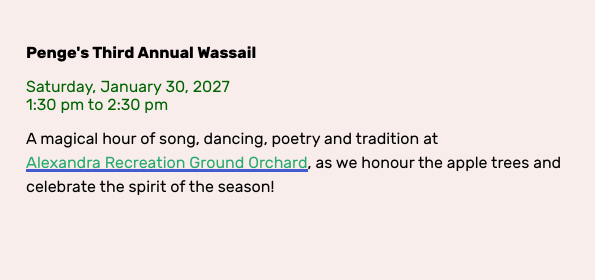
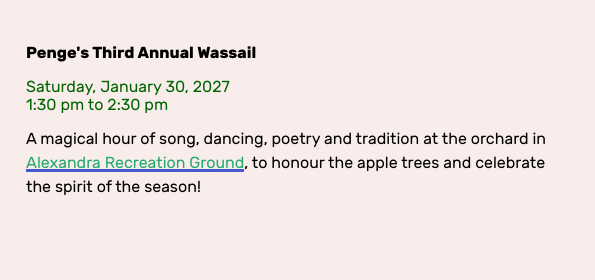
Before and after one commit to minkaotic/quaggy-morris, a plain HTML site: page events.html in a window 1280 px wide. Shown: the part 800-1080 px from the top of the page, 510-1105 px from the left. Drawn offline with Linux system fonts and the light colour scheme.

Commit message:
Final update for now

```diff
--- a/events.html
+++ b/events.html
@@ -52,7 +52,6 @@
         </p>
       </div>
     </div>
-
     <div class="event">
       <div class="credited-image">
         <span class="image-credit">Image: strawbear.org.uk</span>
@@ -65,18 +64,16 @@
         <p>We are delighted to return to the <a class="text-link" href="https://strawbear.org.uk/">Straw Bear Festival</a>, to join the Saturday processions and dancing around Whittlesea!</p>
       </div>
     </div>
-
     <div class="event">
       <img src="img/events/penge-wassail.png" alt="" />
       <div>
         <p class="ev-title">Penge's Third Annual Wassail</p>
         <p class="ev-date">Saturday, January 30, 2027</p>
         <p class="ev-time">1:30 pm to 2:30 pm</p>
-        <p>A magical hour of song, dancing, poetry and tradition at <a class="text-link" href="https://what3words.com/taped.draw.causes">Alexandra Recreation Ground Orchard</a>, as we honour the
+        <p>A magical hour of song, dancing, poetry and tradition at the orchard in <a class="text-link" href="https://what3words.com/taped.draw.causes">Alexandra Recreation Ground</a>, to honour the
           apple trees and celebrate the spirit of the season!</p>
       </div>
     </div>
-
     <div class="event">
       <img src="img/events/tatterjacks-dod.jpg" alt="" />
       <div>
```
